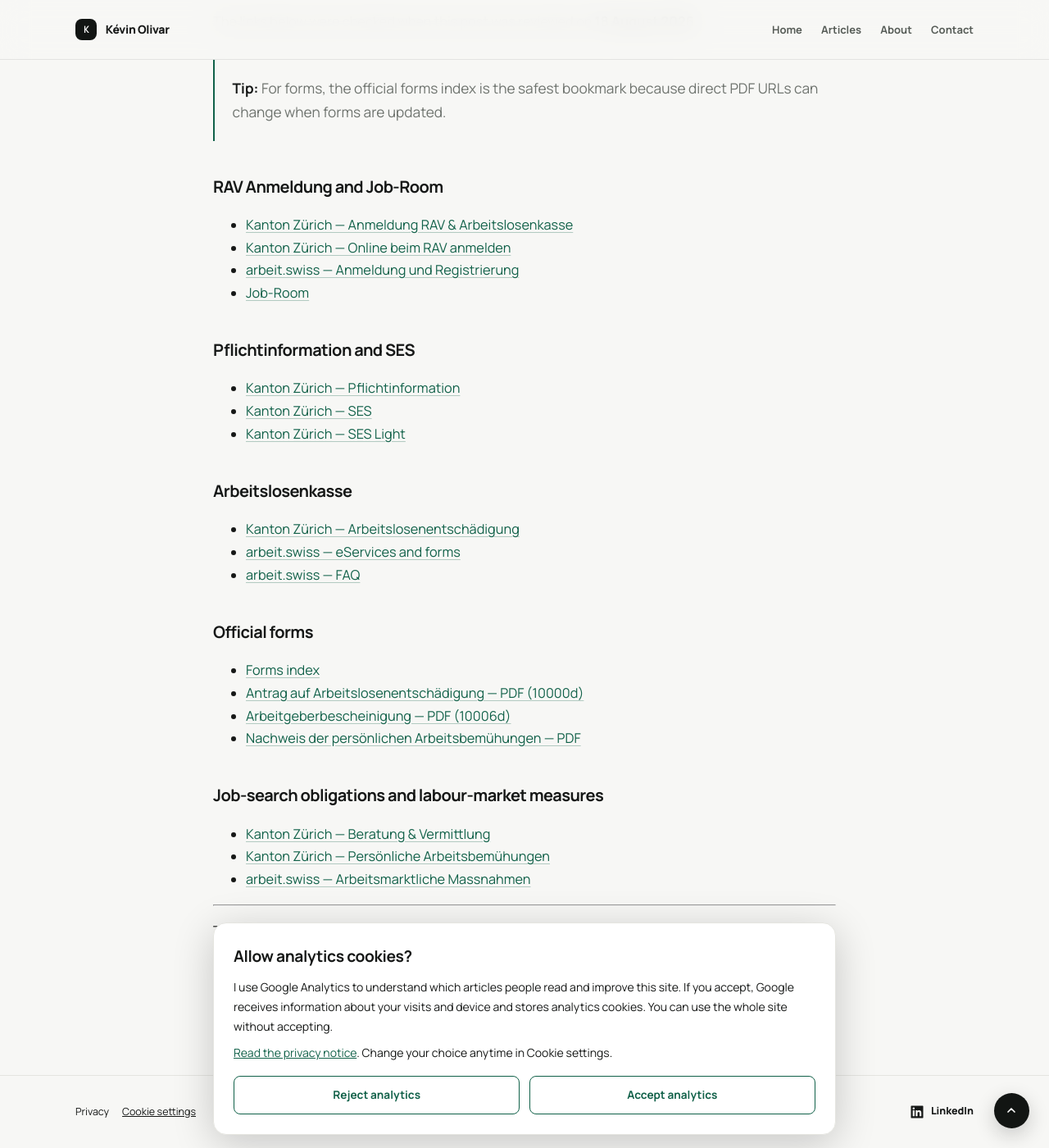
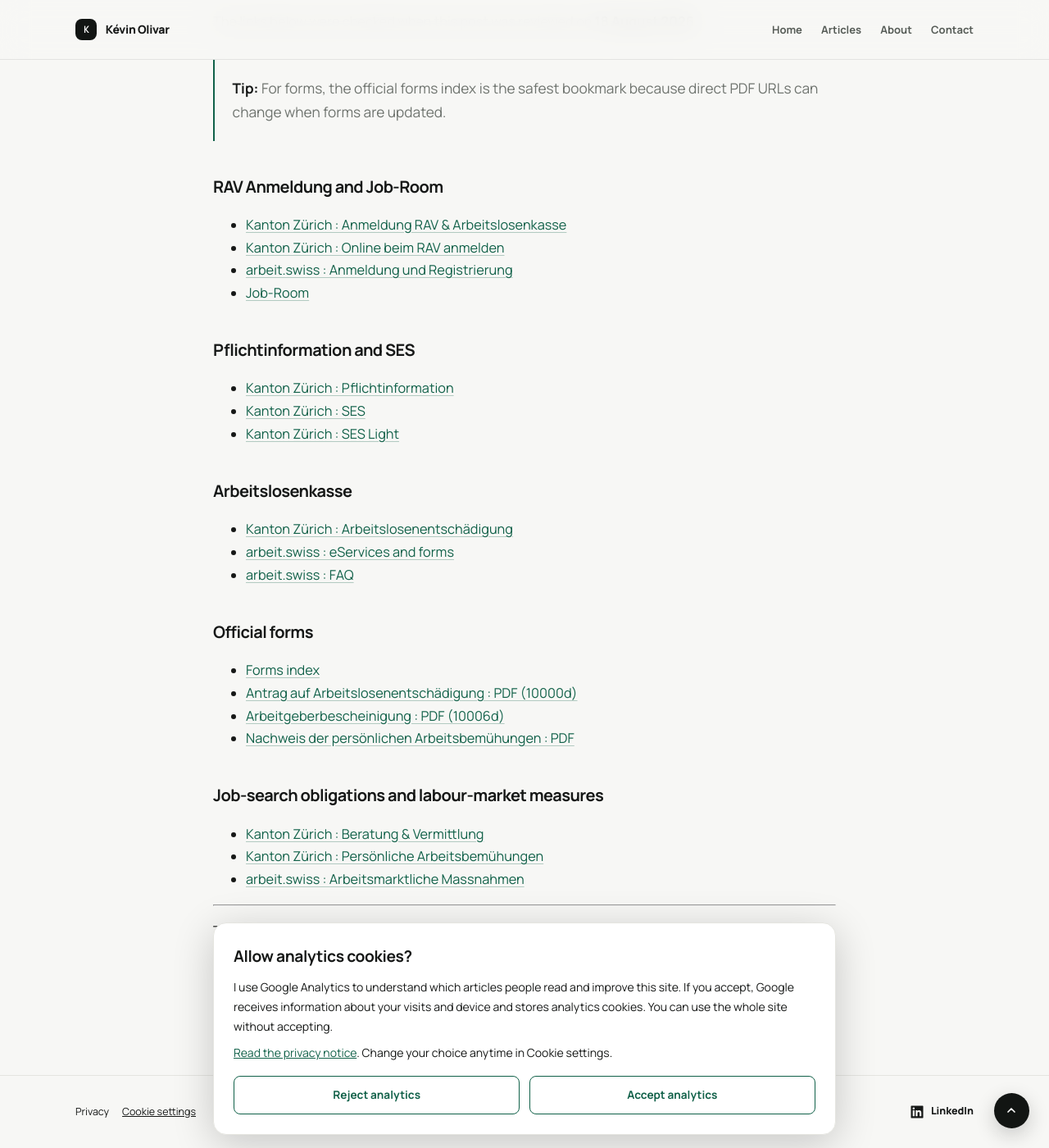
Before and after one commit to olivark/olivark.github.io, a Jekyll site: the page built from _posts/2026-08-18-rav-onboarding-switzerland.md, in a window 1280 px wide and 1400 px high, scrolled down 17669 px. Shown: the whole window at 82% size. Built offline with Jekyll 4.4.1, drawn with Linux system fonts in a browser that asks for light colours; some of the changed text lies outside the part shown.

```diff
--- a/_posts/2026-08-18-rav-onboarding-switzerland.md
+++ b/_posts/2026-08-18-rav-onboarding-switzerland.md
@@ -91,8 +91,8 @@ The RAV handles your employment-service registration and job-search obligations.
 **arbeit.swiss** is the official federal information portal. It sits within the federal unemployment-insurance system overseen by **SECO**, but as a jobseeker you normally deal with your RAV and Arbeitslosenkasse rather than SECO directly.
 
 **Official references:**
-[arbeit.swiss — Registration and Job-Room](https://www.arbeit.swiss/de/stellensuchende/anmeldung-und-registrierung)
-[Kanton Zürich — RAV & Arbeitslosenkasse](https://www.zh.ch/de/wirtschaft-arbeit/stellensuche-arbeitslosigkeit/anmeldung-rav-arbeitslosenkasse.html)
+[arbeit.swiss : Registration and Job-Room](https://www.arbeit.swiss/de/stellensuchende/anmeldung-und-registrierung)
+[Kanton Zürich : RAV & Arbeitslosenkasse](https://www.zh.ch/de/wirtschaft-arbeit/stellensuche-arbeitslosigkeit/anmeldung-rav-arbeitslosenkasse.html)
 
 ---
 
@@ -115,8 +115,8 @@ Do not wait until your first RAV meeting to start documenting applications.
 If you have received notice, begin your job search and keep evidence from the start. This becomes important when the RAV asks for your pre-unemployment **Arbeitsbemühungen**.
 
 **Official references:**
-[Kanton Zürich — Online RAV Anmeldung](https://www.zh.ch/de/wirtschaft-arbeit/stellensuche-arbeitslosigkeit/anmeldung-rav-arbeitslosenkasse/online-anmelden-beim-rav.html)
-[Kanton Zürich — Counselling and job-search obligations](https://www.zh.ch/de/wirtschaft-arbeit/stellensuche-arbeitslosigkeit/beratung-vermittlung.html)
+[Kanton Zürich : Online RAV Anmeldung](https://www.zh.ch/de/wirtschaft-arbeit/stellensuche-arbeitslosigkeit/anmeldung-rav-arbeitslosenkasse/online-anmelden-beim-rav.html)
+[Kanton Zürich : Counselling and job-search obligations](https://www.zh.ch/de/wirtschaft-arbeit/stellensuche-arbeitslosigkeit/beratung-vermittlung.html)
 
 ---
 
@@ -142,8 +142,8 @@ I chose the **Arbeitslosenkasse Kanton Zürich**.
 Choosing a fund does **not** mean that your claim has been approved. It simply determines which Arbeitslosenkasse will process it.
 
 **Official references:**
-[Kanton Zürich — Online RAV Anmeldung](https://www.zh.ch/de/wirtschaft-arbeit/stellensuche-arbeitslosigkeit/anmeldung-rav-arbeitslosenkasse/online-anmelden-beim-rav.html)
-[Kanton Zürich — Choice of Arbeitslosenkasse](https://www.zh.ch/de/wirtschaft-arbeit/stellensuche-arbeitslosigkeit/anmeldung-rav-arbeitslosenkasse.html)
+[Kanton Zürich : Online RAV Anmeldung](https://www.zh.ch/de/wirtschaft-arbeit/stellensuche-arbeitslosigkeit/anmeldung-rav-arbeitslosenkasse/online-anmelden-beim-rav.html)
+[Kanton Zürich : Choice of Arbeitslosenkasse](https://www.zh.ch/de/wirtschaft-arbeit/stellensuche-arbeitslosigkeit/anmeldung-rav-arbeitslosenkasse.html)
 
 ---
 
@@ -162,7 +162,7 @@ Once the account was available, Job-Room became the main place where I could:
 - upload documents requested later.
 
 **Official reference:**
-[arbeit.swiss — Registration and Job-Room](https://www.arbeit.swiss/de/stellensuchende/anmeldung-und-registrierung)
+[arbeit.swiss : Registration and Job-Room](https://www.arbeit.swiss/de/stellensuchende/anmeldung-und-registrierung)
 
 ---
 
@@ -207,8 +207,8 @@ The exact list can differ by case.
 
 The onboarding material I received presented two versions:
 
-- **SES – Ausführliche Version** — detailed version for people with good German skills;
-- **SES Light – Kurze Version** — shorter version for people with limited German skills.
+- **SES – Ausführliche Version** : detailed version for people with good German skills;
+- **SES Light – Kurze Version** : shorter version for people with limited German skills.
 
 I completed **SES Light**.
 
@@ -236,10 +236,10 @@ Some RAV communication may arrive through **IncaMail**, Swiss Post's secure emai
 My adviser told me that although RAV employees use the secure system for certain communications, I could write to her from my normal personal email account. I treat that as guidance for my case rather than a universal rule.
 
 **Official references:**
-[Kanton Zürich — Pflichtinformation](https://www.zh.ch/de/wirtschaft-arbeit/stellensuche-arbeitslosigkeit/anmeldung-rav-arbeitslosenkasse/pflichtinformationen-fuer-stellensuchende.html)
-[Kanton Zürich — SES](https://www.zh.ch/de/wirtschaft-arbeit/stellensuche-arbeitslosigkeit/beratung-vermittlung/selbsteinschaetzung-ses.html)
-[Kanton Zürich — SES Light](https://www.zh.ch/de/wirtschaft-arbeit/stellensuche-arbeitslosigkeit/beratung-vermittlung/selbsteinschaetzung-ses-light.html)
-[Swiss Post — IncaMail](https://www.post.ch/geschaeftsloesungen/e-mail-verschluesselung/support/onlinehilfe)
+[Kanton Zürich : Pflichtinformation](https://www.zh.ch/de/wirtschaft-arbeit/stellensuche-arbeitslosigkeit/anmeldung-rav-arbeitslosenkasse/pflichtinformationen-fuer-stellensuchende.html)
+[Kanton Zürich : SES](https://www.zh.ch/de/wirtschaft-arbeit/stellensuche-arbeitslosigkeit/beratung-vermittlung/selbsteinschaetzung-ses.html)
+[Kanton Zürich : SES Light](https://www.zh.ch/de/wirtschaft-arbeit/stellensuche-arbeitslosigkeit/beratung-vermittlung/selbsteinschaetzung-ses-light.html)
+[Swiss Post : IncaMail](https://www.post.ch/geschaeftsloesungen/e-mail-verschluesselung/support/onlinehilfe)
 
 ---
 
@@ -276,8 +276,8 @@ Zürich states that people who do not speak German well should attend RAV appoin
 From friends who had been through RAV appointments, I understood that this can be someone you bring with you to help translate; I was not told this by my adviser, so I would confirm the arrangement with your own RAV if you need it.
 
 **Official references:**
-[Kanton Zürich — Online RAV Anmeldung / first meeting](https://www.zh.ch/de/wirtschaft-arbeit/stellensuche-arbeitslosigkeit/anmeldung-rav-arbeitslosenkasse/online-anmelden-beim-rav.html)
-[Kanton Zürich — Personal RAV registration](https://www.zh.ch/de/wirtschaft-arbeit/stellensuche-arbeitslosigkeit/anmeldung-rav-arbeitslosenkasse/anmelden-beim-rav.html)
+[Kanton Zürich : Online RAV Anmeldung / first meeting](https://www.zh.ch/de/wirtschaft-arbeit/stellensuche-arbeitslosigkeit/anmeldung-rav-arbeitslosenkasse/online-anmelden-beim-rav.html)
+[Kanton Zürich : Personal RAV registration](https://www.zh.ch/de/wirtschaft-arbeit/stellensuche-arbeitslosigkeit/anmeldung-rav-arbeitslosenkasse/anmelden-beim-rav.html)
 
 ---
 
@@ -327,8 +327,8 @@ Those are two different document requests, so I followed each request separately
 </details>
 
 **Official references:**
-[arbeit.swiss — eServices and forms](https://www.arbeit.swiss/de/stellensuchende/eservices-und-formulare-fuer-die-arbeitslosenentschaedigung)
-[Kanton Zürich — Arbeitslosenentschädigung](https://www.zh.ch/de/wirtschaft-arbeit/stellensuche-arbeitslosigkeit/arbeitslosenentschaedigung.html)
+[arbeit.swiss : eServices and forms](https://www.arbeit.swiss/de/stellensuchende/eservices-und-formulare-fuer-die-arbeitslosenentschaedigung)
+[Kanton Zürich : Arbeitslosenentschädigung](https://www.zh.ch/de/wirtschaft-arbeit/stellensuche-arbeitslosigkeit/arbeitslosenentschaedigung.html)
 [Current Arbeitgeberbescheinigung form](https://www.arbeit.swiss/api/media/fileservice/sdweb-docs-prod-arbeitswiss-files/files/2026/05/30/c660bdfa-eabf-4898-a9c3-a8cb9fa6b9fa.pdf)
 
 ---
@@ -395,8 +395,8 @@ The key point is that the **date you receive notice is not necessarily the legal
 Also, do not interpret "three months of proof" as meaning you only need to search for three months. Zürich's guidance says job-search efforts should already begin once notice has been given or received.
 
 **Official references:**
-[Kanton Zürich — Persönliche Arbeitsbemühungen](https://www.zh.ch/de/wirtschaft-arbeit/stellensuche-arbeitslosigkeit/beratung-vermittlung/persoenliche-arbeitsbemuehungen-machen.html)
-[Kanton Zürich — Counselling and job-search obligations](https://www.zh.ch/de/wirtschaft-arbeit/stellensuche-arbeitslosigkeit/beratung-vermittlung.html)
+[Kanton Zürich : Persönliche Arbeitsbemühungen](https://www.zh.ch/de/wirtschaft-arbeit/stellensuche-arbeitslosigkeit/beratung-vermittlung/persoenliche-arbeitsbemuehungen-machen.html)
+[Kanton Zürich : Counselling and job-search obligations](https://www.zh.ch/de/wirtschaft-arbeit/stellensuche-arbeitslosigkeit/beratung-vermittlung.html)
 
 ---
 
@@ -421,13 +421,13 @@ The Arbeitslosenkasse form is:
 
 ![Job-Room: Angaben der versicherten Person navigation](/assets/images/rav-avp-nav.png){: .post-screenshot}
 
-It reports what happened during the month — for example work, income, absence or incapacity — and is used to claim the corresponding unemployment compensation.
+It reports what happened during the month, for example work, income, absence, or incapacity, and is used to claim the corresponding unemployment compensation.
 
 In my Job-Room account, it could be prepared earlier but only transmitted **from the 22nd of the relevant month**. I treat that as what my portal displayed, not as a universal date for every case.
 
 **Official references:**
-[arbeit.swiss — eServices and forms](https://www.arbeit.swiss/de/stellensuchende/eservices-und-formulare-fuer-die-arbeitslosenentschaedigung)
-[Kanton Zürich — Arbeitslosenentschädigung](https://www.zh.ch/de/wirtschaft-arbeit/stellensuche-arbeitslosigkeit/arbeitslosenentschaedigung.html)
+[arbeit.swiss : eServices and forms](https://www.arbeit.swiss/de/stellensuchende/eservices-und-formulare-fuer-die-arbeitslosenentschaedigung)
+[Kanton Zürich : Arbeitslosenentschädigung](https://www.zh.ch/de/wirtschaft-arbeit/stellensuche-arbeitslosigkeit/arbeitslosenentschaedigung.html)
 
 ---
 
@@ -466,8 +466,8 @@ A course being discussed is not necessarily the same thing as a formal RAV assig
 If the RAV formally assigns you to a course, assessment, meeting or suitable job, follow the instruction or contact the RAV promptly if you have a legitimate problem attending.
 
 **Official references:**
-[Kanton Zürich — Counselling and job-search obligations](https://www.zh.ch/de/wirtschaft-arbeit/stellensuche-arbeitslosigkeit/beratung-vermittlung.html)
-[arbeit.swiss — Labour-market measures](https://www.arbeit.swiss/de/stellensuchende/arbeitsmarktliche-massnahmen)
+[Kanton Zürich : Counselling and job-search obligations](https://www.zh.ch/de/wirtschaft-arbeit/stellensuche-arbeitslosigkeit/beratung-vermittlung.html)
+[arbeit.swiss : Labour-market measures](https://www.arbeit.swiss/de/stellensuchende/arbeitsmarktliche-massnahmen)
 
 ---
 
@@ -475,7 +475,7 @@ If the RAV formally assigns you to a course, assessment, meeting or suitable job
 
 The system has deadlines and obligations, so do not ignore a problem and hope it disappears.
 
-Possible consequences can include **Einstelltage** — days during which unemployment benefits are suspended.
+Possible consequences can include **Einstelltage**, days during which unemployment benefits are suspended.
 
 Examples include insufficient job-search efforts, missing RAV requirements, refusing suitable work or failing to follow assigned measures without an acceptable reason.
 
@@ -492,7 +492,7 @@ If the working relationship with your adviser genuinely breaks down, the federal
 3. if that fails, raise the possibility of changing adviser with the adviser or RAV management.
 
 **Official reference:**
-[arbeit.swiss — FAQ on unemployment compensation](https://www.arbeit.swiss/de/stellensuchende/faq-zur-arbeitslosenentschaedigung)
+[arbeit.swiss : FAQ on unemployment compensation](https://www.arbeit.swiss/de/stellensuchende/faq-zur-arbeitslosenentschaedigung)
 
 ---
 
@@ -502,7 +502,7 @@ This is the high-level version of the process I went through in Zürich.
 
 It intentionally groups the smaller administrative tasks together. The goal is to show the **flow**, not every click, upload or email.
 
-![RAV onboarding in Switzerland — high-level visual summary](/assets/images/rav-onboarding-summary.png){: .post-summary-image}
+![RAV onboarding in Switzerland : high-level visual summary](/assets/images/rav-onboarding-summary.png){: .post-summary-image}
 
 ---
 
@@ -551,35 +551,35 @@ The links below were checked when this post was reviewed on **18 August 2026**.
 
 ### RAV Anmeldung and Job-Room
 
-- [Kanton Zürich — Anmeldung RAV & Arbeitslosenkasse](https://www.zh.ch/de/wirtschaft-arbeit/stellensuche-arbeitslosigkeit/anmeldung-rav-arbeitslosenkasse.html)
-- [Kanton Zürich — Online beim RAV anmelden](https://www.zh.ch/de/wirtschaft-arbeit/stellensuche-arbeitslosigkeit/anmeldung-rav-arbeitslosenkasse/online-anmelden-beim-rav.html)
-- [arbeit.swiss — Anmeldung und Registrierung](https://www.arbeit.swiss/de/stellensuchende/anmeldung-und-registrierung)
+- [Kanton Zürich : Anmeldung RAV & Arbeitslosenkasse](https://www.zh.ch/de/wirtschaft-arbeit/stellensuche-arbeitslosigkeit/anmeldung-rav-arbeitslosenkasse.html)
+- [Kanton Zürich : Online beim RAV anmelden](https://www.zh.ch/de/wirtschaft-arbeit/stellensuche-arbeitslosigkeit/anmeldung-rav-arbeitslosenkasse/online-anmelden-beim-rav.html)
+- [arbeit.swiss : Anmeldung und Registrierung](https://www.arbeit.swiss/de/stellensuchende/anmeldung-und-registrierung)
 - [Job-Room](https://www.job-room.ch/)
 
 ### Pflichtinformation and SES
 
-- [Kanton Zürich — Pflichtinformation](https://www.zh.ch/de/wirtschaft-arbeit/stellensuche-arbeitslosigkeit/anmeldung-rav-arbeitslosenkasse/pflichtinformationen-fuer-stellensuchende.html)
-- [Kanton Zürich — SES](https://www.zh.ch/de/wirtschaft-arbeit/stellensuche-arbeitslosigkeit/beratung-vermittlung/selbsteinschaetzung-ses.html)
-- [Kanton Zürich — SES Light](https://www.zh.ch/de/wirtschaft-arbeit/stellensuche-arbeitslosigkeit/beratung-vermittlung/selbsteinschaetzung-ses-light.html)
+- [Kanton Zürich : Pflichtinformation](https://www.zh.ch/de/wirtschaft-arbeit/stellensuche-arbeitslosigkeit/anmeldung-rav-arbeitslosenkasse/pflichtinformationen-fuer-stellensuchende.html)
+- [Kanton Zürich : SES](https://www.zh.ch/de/wirtschaft-arbeit/stellensuche-arbeitslosigkeit/beratung-vermittlung/selbsteinschaetzung-ses.html)
+- [Kanton Zürich : SES Light](https://www.zh.ch/de/wirtschaft-arbeit/stellensuche-arbeitslosigkeit/beratung-vermittlung/selbsteinschaetzung-ses-light.html)
 
 ### Arbeitslosenkasse
 
-- [Kanton Zürich — Arbeitslosenentschädigung](https://www.zh.ch/de/wirtschaft-arbeit/stellensuche-arbeitslosigkeit/arbeitslosenentschaedigung.html)
-- [arbeit.swiss — eServices and forms](https://www.arbeit.swiss/de/stellensuchende/eservices-und-formulare-fuer-die-arbeitslosenentschaedigung)
-- [arbeit.swiss — FAQ](https://www.arbeit.swiss/de/stellensuchende/faq-zur-arbeitslosenentschaedigung)
+- [Kanton Zürich : Arbeitslosenentschädigung](https://www.zh.ch/de/wirtschaft-arbeit/stellensuche-arbeitslosigkeit/arbeitslosenentschaedigung.html)
+- [arbeit.swiss : eServices and forms](https://www.arbeit.swiss/de/stellensuchende/eservices-und-formulare-fuer-die-arbeitslosenentschaedigung)
+- [arbeit.swiss : FAQ](https://www.arbeit.swiss/de/stellensuchende/faq-zur-arbeitslosenentschaedigung)
 
 ### Official forms
 
 - [Forms index](https://www.arbeit.swiss/de/stellensuchende/eservices-und-formulare-fuer-die-arbeitslosenentschaedigung)
-- [Antrag auf Arbeitslosenentschädigung — PDF (10000d)](https://www.arbeit.swiss/api/media/fileservice/sdweb-docs-prod-arbeitswiss-files/files/2026/04/16/ea81c4a0-5685-4d2d-a30e-a01d1433ee64.pdf)
-- [Arbeitgeberbescheinigung — PDF (10006d)](https://www.arbeit.swiss/api/media/fileservice/sdweb-docs-prod-arbeitswiss-files/files/2026/05/30/c660bdfa-eabf-4898-a9c3-a8cb9fa6b9fa.pdf)
-- [Nachweis der persönlichen Arbeitsbemühungen — PDF](https://www.arbeit.swiss/api/media/fileservice/sdweb-docs-prod-arbeitswiss-files/files/2026/04/16/f7d24607-31a7-49d1-9720-33e95a66b425.pdf)
+- [Antrag auf Arbeitslosenentschädigung : PDF (10000d)](https://www.arbeit.swiss/api/media/fileservice/sdweb-docs-prod-arbeitswiss-files/files/2026/04/16/ea81c4a0-5685-4d2d-a30e-a01d1433ee64.pdf)
+- [Arbeitgeberbescheinigung : PDF (10006d)](https://www.arbeit.swiss/api/media/fileservice/sdweb-docs-prod-arbeitswiss-files/files/2026/05/30/c660bdfa-eabf-4898-a9c3-a8cb9fa6b9fa.pdf)
+- [Nachweis der persönlichen Arbeitsbemühungen : PDF](https://www.arbeit.swiss/api/media/fileservice/sdweb-docs-prod-arbeitswiss-files/files/2026/04/16/f7d24607-31a7-49d1-9720-33e95a66b425.pdf)
 
 ### Job-search obligations and labour-market measures
 
-- [Kanton Zürich — Beratung & Vermittlung](https://www.zh.ch/de/wirtschaft-arbeit/stellensuche-arbeitslosigkeit/beratung-vermittlung.html)
-- [Kanton Zürich — Persönliche Arbeitsbemühungen](https://www.zh.ch/de/wirtschaft-arbeit/stellensuche-arbeitslosigkeit/beratung-vermittlung/persoenliche-arbeitsbemuehungen-machen.html)
-- [arbeit.swiss — Arbeitsmarktliche Massnahmen](https://www.arbeit.swiss/de/stellensuchende/arbeitsmarktliche-massnahmen)
+- [Kanton Zürich : Beratung & Vermittlung](https://www.zh.ch/de/wirtschaft-arbeit/stellensuche-arbeitslosigkeit/beratung-vermittlung.html)
+- [Kanton Zürich : Persönliche Arbeitsbemühungen](https://www.zh.ch/de/wirtschaft-arbeit/stellensuche-arbeitslosigkeit/beratung-vermittlung/persoenliche-arbeitsbemuehungen-machen.html)
+- [arbeit.swiss : Arbeitsmarktliche Massnahmen](https://www.arbeit.swiss/de/stellensuchende/arbeitsmarktliche-massnahmen)
 
 ---
 
```
Also changed, not shown: _posts/2026-08-27-i-built-a-small-place-to-talk-to-strangers.md (+2 -2 lines), _posts/2026-08-27-i-got-tired-of-design-tokens-playing-hide-and-seek-so-i-made-haka.md (+2 -2 lines), _posts/2026-08-30-introduction-to-asmr.md (+2 -2 lines), _posts/2026-09-06-tinypdf.md (+1 -1 lines), _posts/2026-09-07-what-i-learned-using-ai-outside-software.md (+6 -6 lines).
